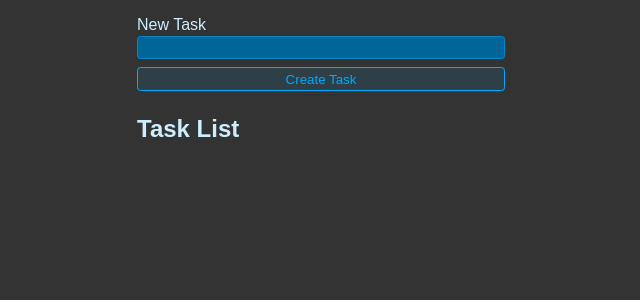
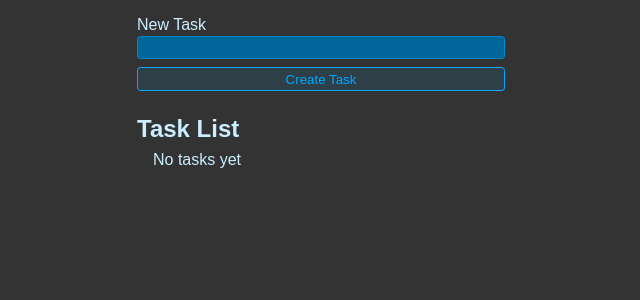
Before and after one commit to eshiyupark/taskhub, a React (Vite) app: page / in a window 1280 px wide. Shown: the top 300 px of the page, without its empty margins (319-959 px from the left). Built offline with nearby package versions, Linux system fonts and the light colour scheme.

Commit message:
Added 'no tasks' statement if todos is empty

```diff
--- a/src/App.jsx
+++ b/src/App.jsx
@@ -46,6 +46,7 @@ export default function App() {
       </form>
       <h1 className="header">Task List</h1>
       <ul className="list">
+        {todos.length === 0 && "No tasks yet"}
         {todos.map(todo => {
           return (
             <li key={todo.id}>
```
